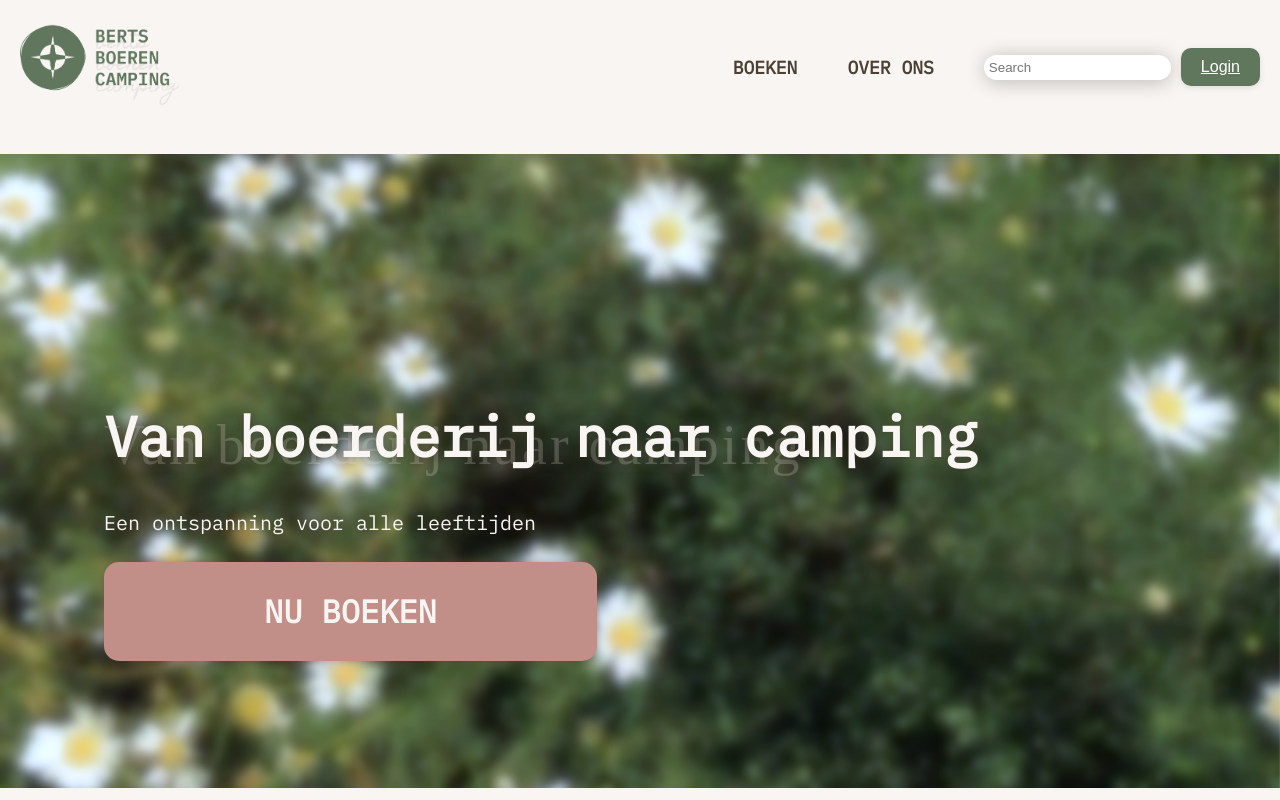
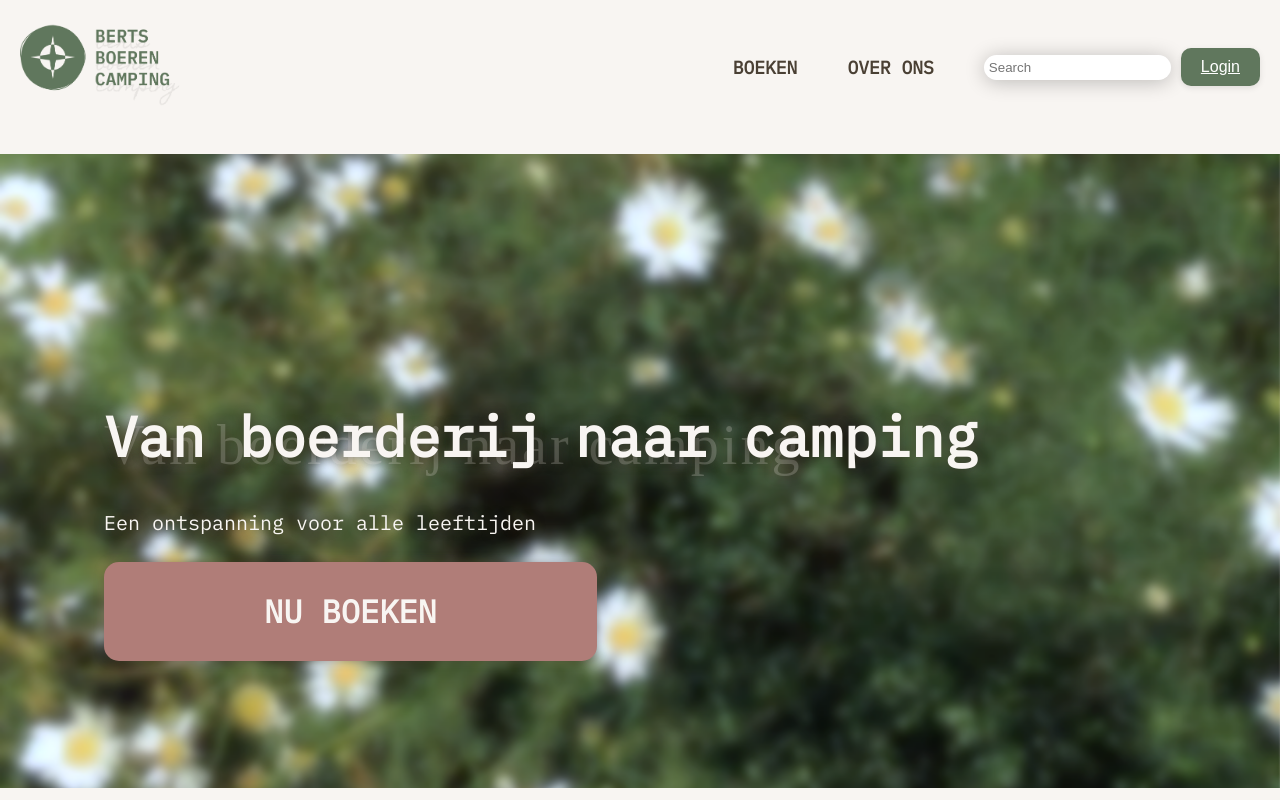
Before and after one commit to LaulensW/BertsBoerenCamping, a React (Vite) app in the folder BertsBoerenCamping/: page / in a window 1280 px wide. In both pictures the pointer is over the button "NU BOEKEN". Shown: the top 800 px of the page. Built offline with nearby package versions, Linux system fonts and the light colour scheme.

Commit message:
cta hover button

```diff
--- a/BertsBoerenCamping/src/components/CallToAction.css
+++ b/BertsBoerenCamping/src/components/CallToAction.css
@@ -44,5 +44,5 @@ p{
     transition: background-color 0.3s ease-in-out;
 }
 .boeken-button:hover {
-    background-color: #C28E88;
+    background-color:#B07D78;
 }
```
